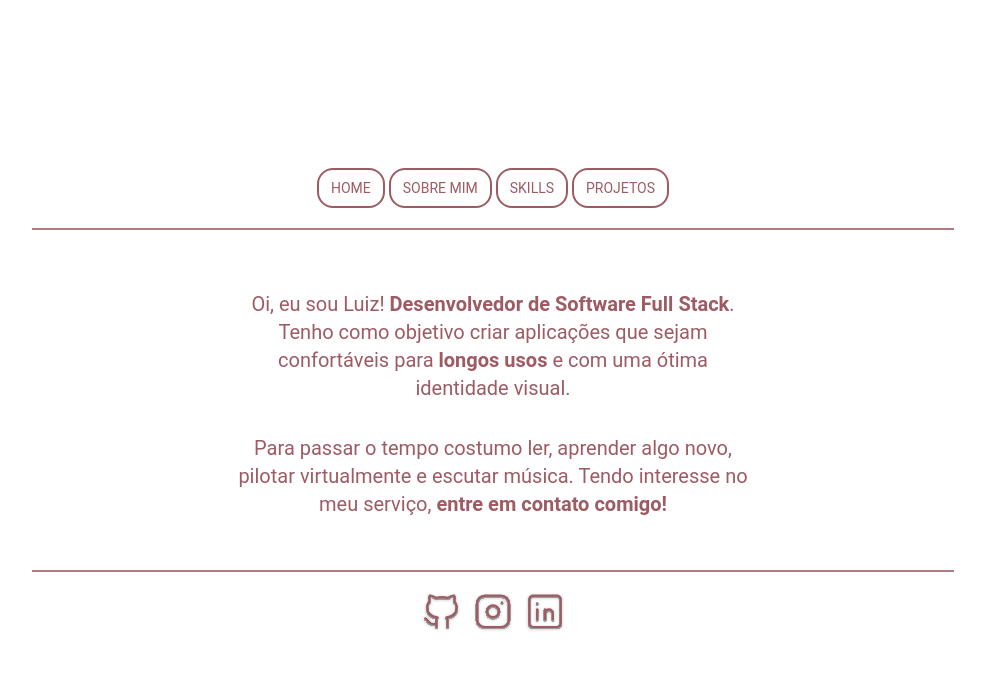
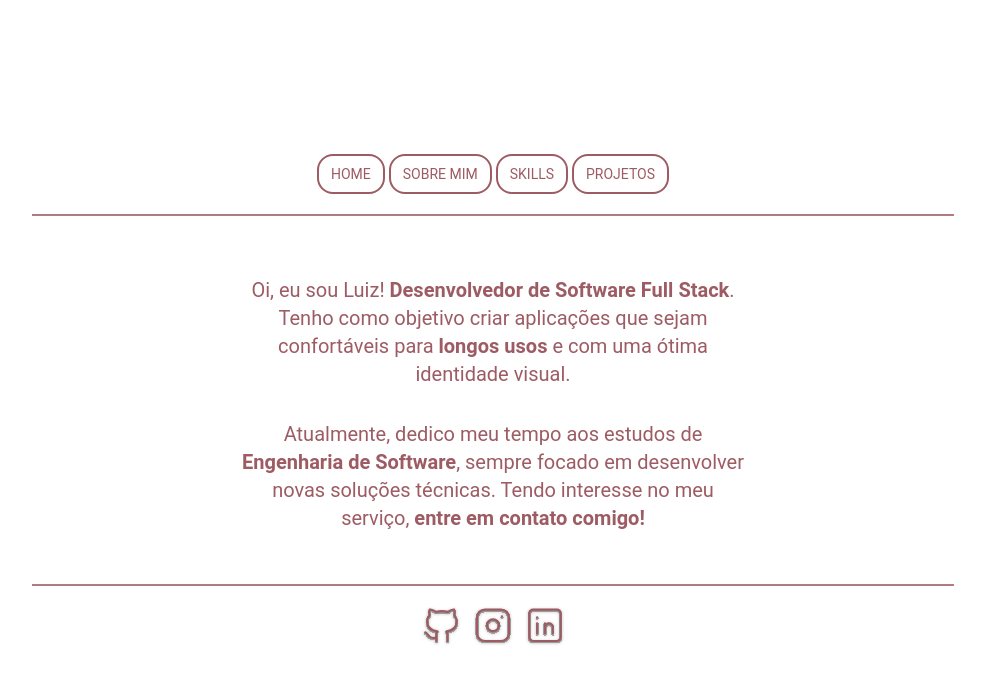
Before and after one commit to LuizHenri16/meuPortfolio, a Next.js app: page /about in a window 1280 px wide. Shown: the top 684 px of the page, without its empty margins (147-1132 px from the left). Built offline with nearby package versions, Linux system fonts and the light colour scheme.

Commit message:
update: alterações na seção about com novo texto

```diff
--- a/src/app/about/page.tsx
+++ b/src/app/about/page.tsx
@@ -2,8 +2,6 @@ import { Template } from "@/components"
 
 export default function About() {
     return (
-        <>
-
         <div className="flex flex-col items-center justify-center h-screen font-[Roboto] text-xl font-normal text-custom-100  ">
             <Template>
                 <div className="w-[70%] sm:w-[50%] md:w-[40%] text-center items-center flex flex-col gap-8 mt-10 mb-8" >
@@ -13,14 +11,13 @@ export default function About() {
                         <strong> longos usos</strong> e com uma ótima identidade visual.
                     </p>
 
-                 <p className=" ">
-                   Para passar o tempo costumo ler, aprender algo novo, pilotar
-                   virtualmente e escutar música. Tendo interesse no meu serviço,
+                    <p className="">
+                        Atualmente, dedico meu tempo aos estudos de <strong>Engenharia de Software</strong>,
+                        sempre focado em desenvolver novas soluções técnicas. Tendo interesse no meu serviço,
                         <strong> entre em contato comigo!</strong>
                     </p>
                 </div>
             </Template>
         </div>
-        </>
     )
 }
```
Lines whose indentation alone changed are shown as unchanged.
